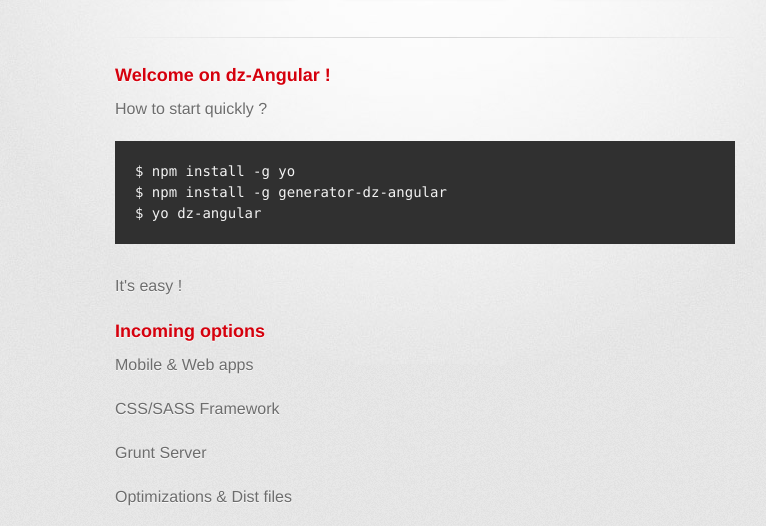
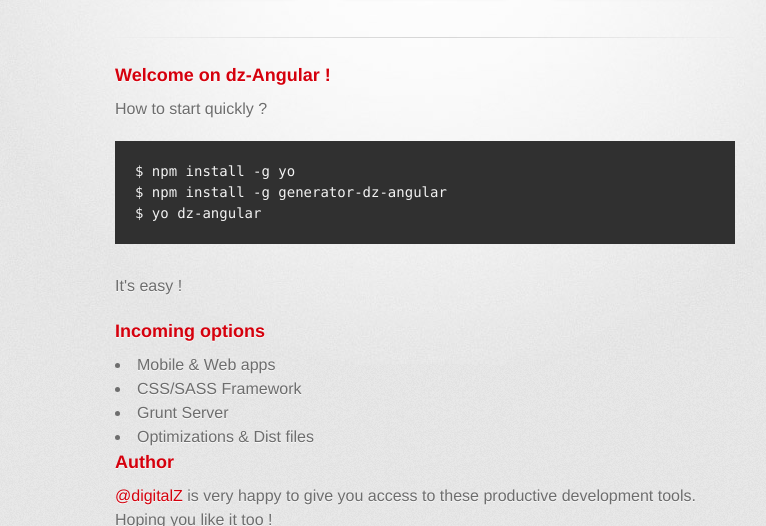
Before and after one commit to digitalz4k/angulardz, a plain HTML site: page index.html in a window 1280 px wide. Shown: the part 209-735 px from the top of the page, without its empty margins (215-981 px from the left). Drawn offline with Linux system fonts and the light colour scheme; a web font is replaced by a local one.

Commit message:
Update index.html

```diff
--- a/index.html
+++ b/index.html
@@ -46,13 +46,13 @@
 <h3>
 <a name="designer-templates" class="anchor" href="#designer-templates"><span class="octicon octicon-link"></span></a>Incoming options</h3>
 
-<p>Mobile & Web apps</p>
+<li>Mobile & Web apps</li>
 
-<p>CSS/SASS Framework</p>
+<li>CSS/SASS Framework</li>
 
-<p>Grunt Server</p>
+<li>Grunt Server</li>
 
-<p>Optimizations & Dist files</p>
+<li>Optimizations & Dist files</li>
 
 <h3>
 <a name="authors-and-contributors" class="anchor" href="#authors-and-contributors"><span class="octicon octicon-link"></span></a>Author</h3>
```
